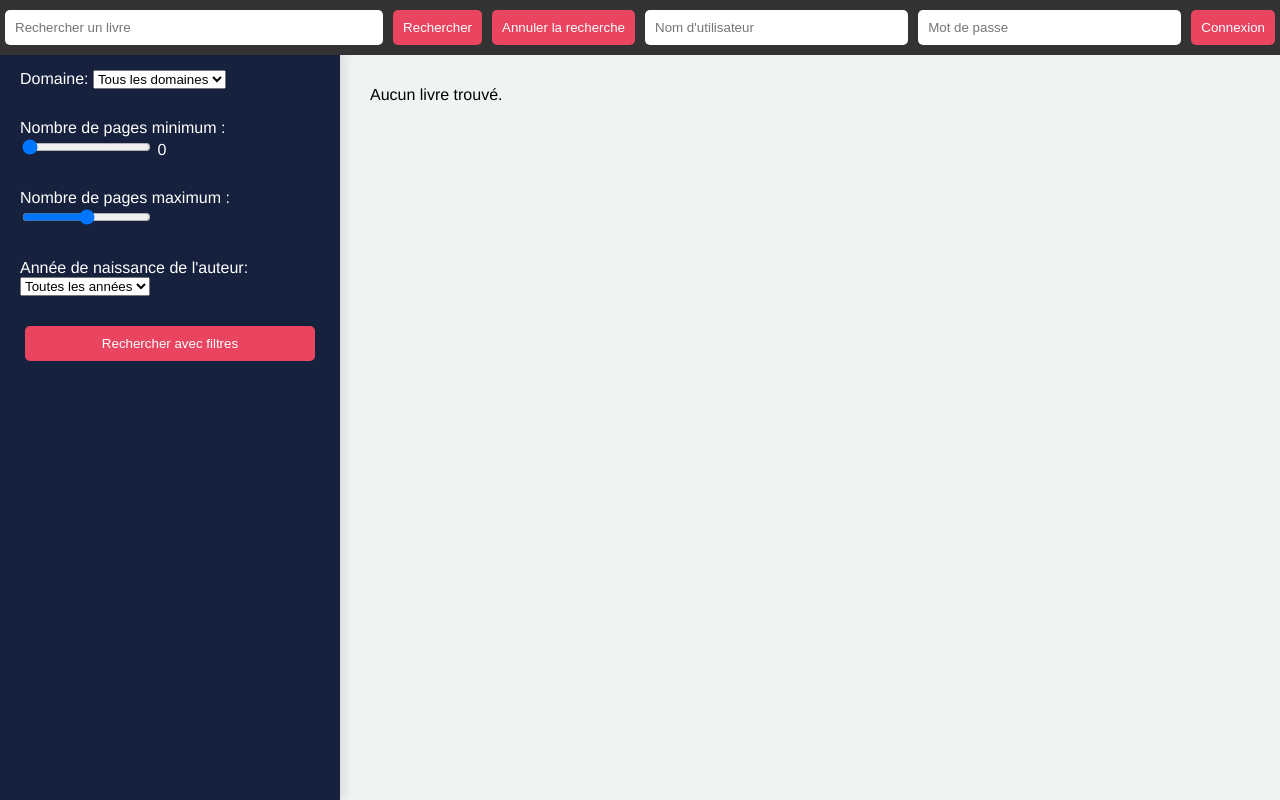
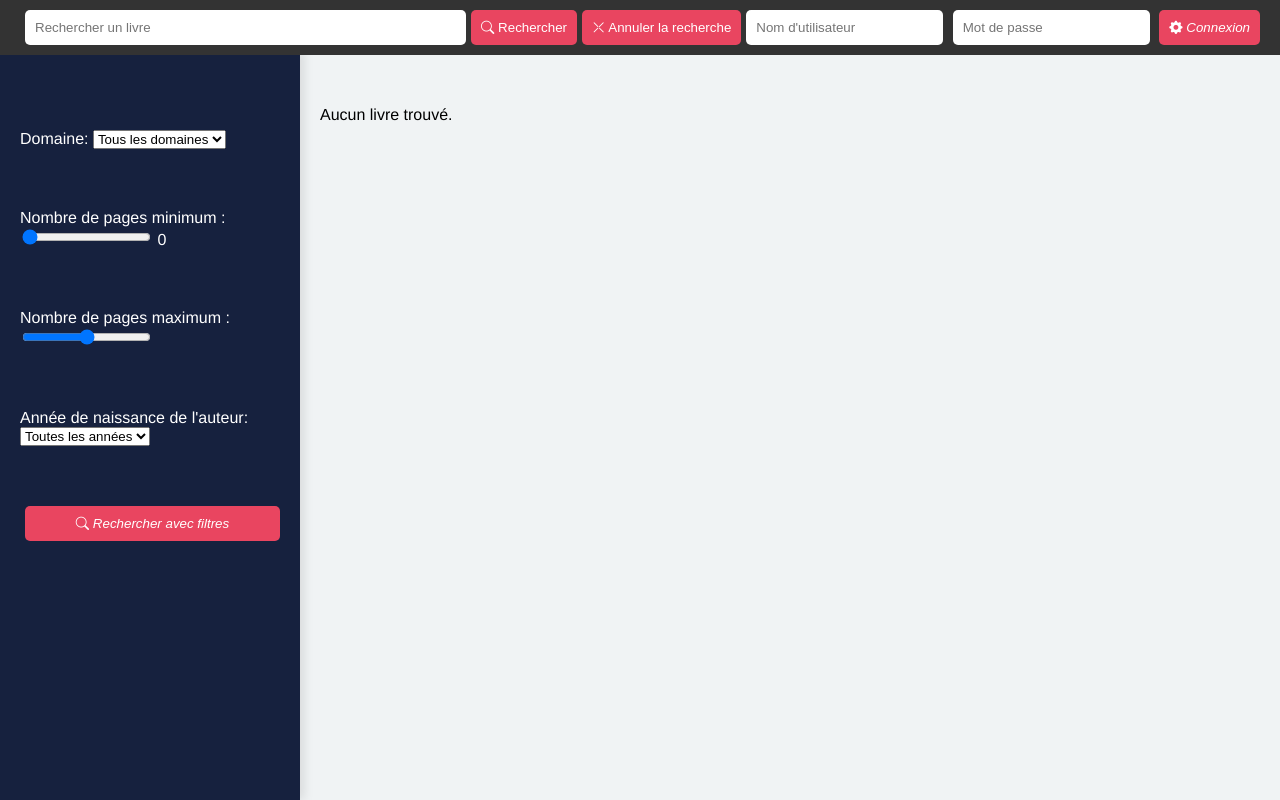
Before and after one commit to BagotAlexis/PROJET_WEB, a PHP site: page / in a window 1280 px wide. Run offline with PHP 8.4, Linux system fonts and the light colour scheme; data that the repository does not hold is empty.

Commit message:
Add files via upload

```diff
--- a/index.php
+++ b/index.php
@@ -117,19 +117,22 @@ if (isset($_POST['cancel_search'])) {
     <meta charset="UTF-8">
     <title>Recherche de Livres</title>
     <link rel="stylesheet" href="main_page.css">
+    <link href="https://cdnjs.cloudflare.com/ajax/libs/bootstrap-icons/1.8.1/font/bootstrap-icons.min.css" rel="stylesheet">
 </head>
 <body>
-    <header>
-        <form method="post">
+<header>
+        <form class="search-form" method="post">
             <input type="text" name="search" placeholder="Rechercher un livre" value="<?php echo htmlspecialchars($searchTerm); ?>">
-            <button type="submit" name="submit_search">Rechercher</button>
-            <button type="submit" name="cancel_search">Annuler la recherche</button>
+            <button type="submit" name="submit_search"><i class="bi bi-search"></i> Rechercher</button>
+            <button type="submit" name="cancel_search"> <i class="bi bi-x-lg"></i> Annuler la recherche</button>
         </form>
-        <form method="post">
-            <input type="text" name="username" placeholder="Nom d'utilisateur" required>
-            <input type="password" name="password" placeholder="Mot de passe" required>
-            <button type="submit" name="login">Connexion</button>
-        </form>
+        <div class="login-form">
+            <form method="post">
+                <input type="text" name="username" placeholder="Nom d'utilisateur" required>
+                <input type="password" name="password" placeholder="Mot de passe" required>
+                <button type="submit" name="login"><i class="bi bi-gear-fill"> Connexion</i></button>
+            </form>
+        </div>
     </header>
 
     <aside id="filters">
@@ -172,7 +175,7 @@ if (isset($_POST['cancel_search'])) {
 
             <input type="hidden" name="search" value="<?php echo htmlspecialchars($searchTerm); ?>">
 
-            <button type="submit" name="apply_filters">Rechercher avec filtres</button>
+            <button type="submit" name="apply_filters"><i class="bi bi-search"> Rechercher avec filtres</i> </button>
         </form>
     </aside>
 
--- a/main_page.css
+++ b/main_page.css
@@ -1,13 +1,21 @@
+/* Apply a natural box layout model to all elements */
+*, *:before, *:after {
+    box-sizing: border-box;
+}
+
+/* Set the width of body to be 100% of the viewport */
 body {
     margin: 0;
+    padding: 0;
     font-family: 'Helvetica Neue', Helvetica, Arial, sans-serif;
     background-color: #f0f3f4;
 }
 
+/* Header styling */
 header {
     display: flex;
-    justify-content: center;
-    padding: 10px 0;
+    justify-content: space-between;
+    padding: 10px 20px;
     background-color: #333;
     color: #fff;
     position: fixed;
@@ -16,36 +24,53 @@ header {
     z-index: 10;
 }
 
-header form {
-    width: 100%;
+/* Search form styling */
+.search-form {
+    flex-grow: 1;
     max-width: 800px;
     display: flex;
     justify-content: space-between;
-    align-items: center;
 }
 
-input[type="text"], input[type="password"], input[type="submit"], button {
+/* Login form styling */
+.login-form {
+    display: flex;
+    align-items: center;
+    gap: 5px;
+}
+
+/* Common input styles */
+input[type="text"],
+input[type="password"],
+input[type="submit"],
+button {
     padding: 10px;
-    margin: 0 5px;
+    margin-left: 5px;
     border-radius: 5px;
     border: none;
 }
 
-input[type="text"], input[type="password"] {
+input[type="text"],
+input[type="password"] {
     flex-grow: 1;
 }
 
-input[type="submit"], button {
+input[type="submit"],
+button {
     background-color: #e94560;
     color: white;
     cursor: pointer;
 }
 
-input[type="submit"]:hover, button:hover {
+input[type="submit"]:hover,
+button:hover {
     background-color: #a43552;
 }
 
+/* Filters bar styling */
 #filters {
+    display: flex;
+    flex-direction: column;
     width: 300px;
     position: fixed;
     top: 50px;
@@ -57,27 +82,32 @@ input[type="submit"]:hover, button:hover {
     overflow-y: auto;
     z-index: 5;
     box-shadow: 4px 0 10px rgba(0, 0, 0, 0.1);
+    gap: 40px;
 }
 
 #filters form {
+    padding-top: 60px;
     display: flex;
     flex-direction: column;
-    gap: 30px; /* Increased space between form elements */
+    gap: 60px;
 }
 
+/* Main content area styling */
 main {
+    padding-top: 60px; /* Offset for fixed header */
+    margin-left: 300px; /* Offset for filters bar */
     padding: 20px;
-    margin-top: 50px; /* Offset for the header */
-    margin-left: 350px; /* Offset for the filter bar */
-    overflow-y: auto;
+    margin-top: 70px;
 }
 
 main ul {
-    list-style-type: none;
+    list-style: none;
     padding: 0;
     display: grid;
     grid-template-columns: repeat(auto-fill, minmax(250px, 1fr));
     gap: 20px;
+    max-height: calc(100vh - 70px);
+    overflow-y: auto;
 }
 
 main li {
@@ -95,9 +125,9 @@ main li h3 {
 
 main li p {
     color: #333;
-    margin: 5px 0;
 }
 
+/* Error message styling */
 .error {
     color: #D8000C;
     background-color: #FFD2D2;
@@ -107,25 +137,33 @@ main li p {
     margin: 10px 0;
 }
 
+/* Responsive design adjustments */
 @media (max-width: 600px) {
-    header, #filters, main {
-        margin-left: 0;
-        width: auto;
+    /* Responsive adjustments if needed */
+    header,
+    #filters,
+    main {
         padding: 10px;
     }
 
     header {
         flex-direction: column;
+        /* Ensure that the header doesn't cover the content */
+        height: auto;
     }
 
     #filters {
+        /* Full width for mobile view */
         width: 100%;
         height: auto;
-        position: relative;
-        top: 0;
+        position: static;
+        top: auto;
+        gap: 30px;
     }
 
     main {
-        margin-top: 120px; /* Increased top margin to account for stacked header */
+        /* Remove margin-left for mobile view */
+        margin-left: 0;
+        margin-top: 20px; /* Provide space below the header */
     }
 }
```
Also changed, not shown: style.css (line endings or trailing spaces).
